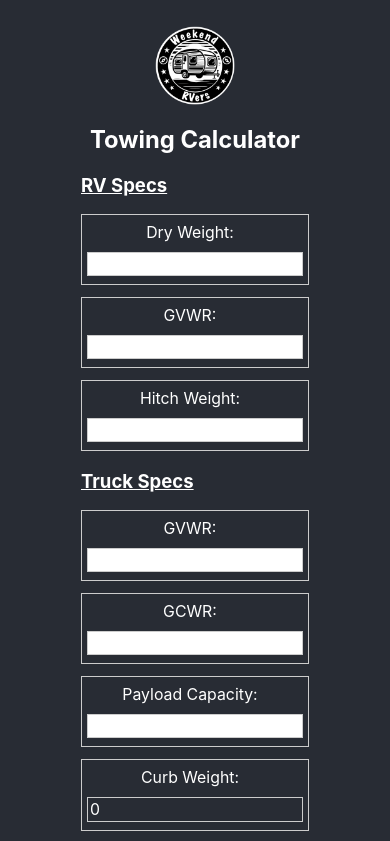
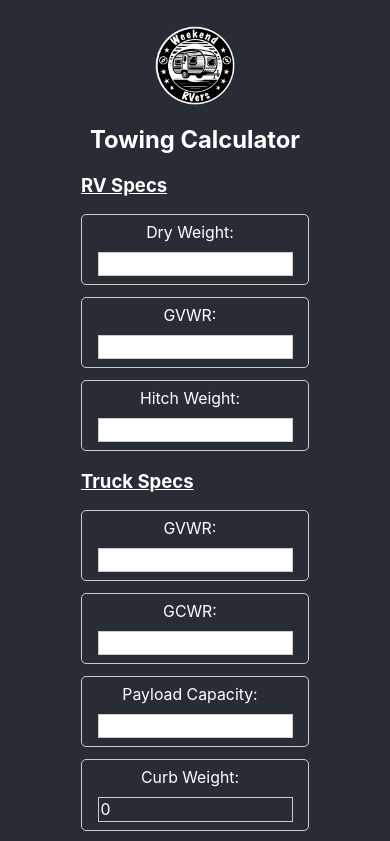
Before and after one commit to iamabrom/towcalculator, a React (Create React App) app in the folder tow-calculator/: page / in a window 390 px wide. Shown: the top 841 px of the page. Built offline with nearby package versions, Linux system fonts and the light colour scheme.

Commit message:
Update App.css

```diff
--- a/tow-calculator/src/App.css
+++ b/tow-calculator/src/App.css
@@ -67,6 +67,7 @@ input[type="number"]::-webkit-outer-spin-button {
   margin-bottom: 12px;
   border: 1px solid #ccc;
   padding: 8px;
+  border-radius: 5px;
 }
 
 .input-group label,
@@ -74,7 +75,7 @@ input[type="number"]::-webkit-outer-spin-button {
   margin-right: 10px;
   width: 275px;
   font-size: 1em;
-  /* Adjust based on the longest label */
+  border-radius: 5px;
 }
 
 input[type="number"],
@@ -117,7 +118,7 @@ input[type="number"],
   .input-group .result-value {
     margin-left: 0;
     margin-top: 10px;
-    width: 100%;
+    width: 90%;
     padding: 2px
   }
 
```
